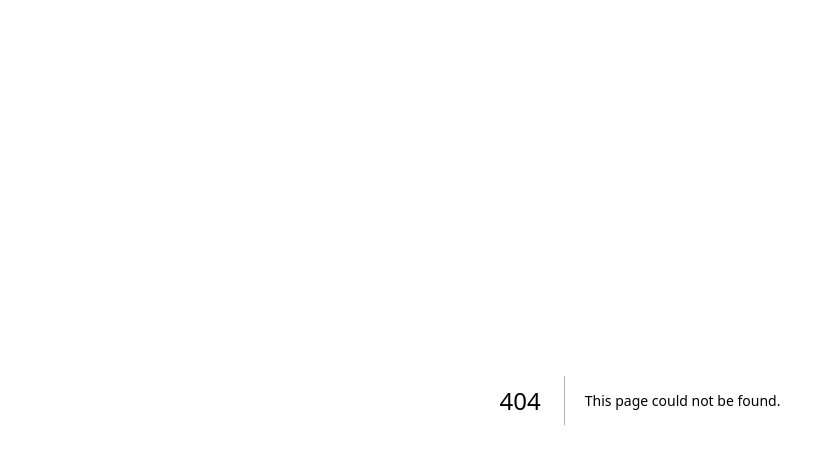
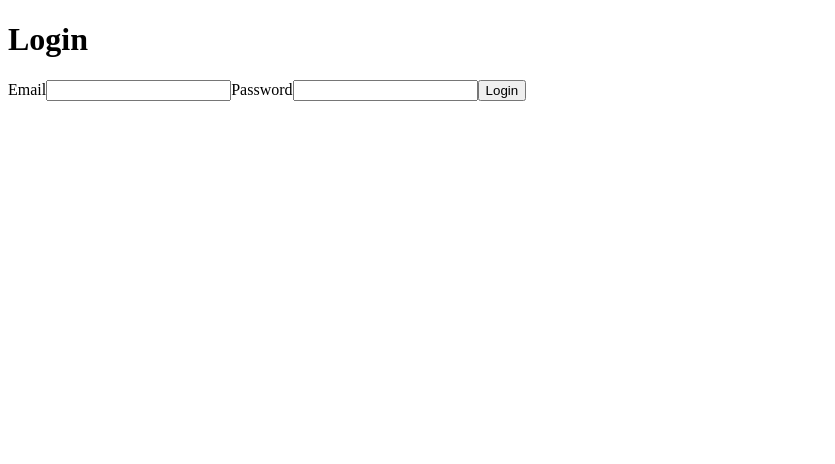
Before and after one commit to crewnew/cloud-services-backend, a Next.js app in the folder eshop/front-end/: page /login in a window 1280 px wide. Before the commit this address had no page. Shown: the top 464 px of the page, without its empty margins (0-835 px from the left). Built offline with nearby package versions, Linux system fonts and the light colour scheme.

Commit message:
firebase login that needs fixing

```diff
--- a/eshop/front-end/package.json
+++ b/eshop/front-end/package.json
@@ -12,6 +12,7 @@
     "@apollo/client": "^3.7.0-beta.8",
     "antd": "^5.4.6",
     "apollo-boost": "^0.4.9",
+    "firebase": "^9.21.0",
     "graphql": "^16.6.0",
     "next": "^13.3.1",
     "react-apollo": "^3.1.5",
--- a/eshop/front-end/src/pages/index.js
+++ b/eshop/front-end/src/pages/index.js
@@ -3,6 +3,8 @@ import { getProducts, getCart, addProductToCart, createNewCart } from '../fetch/
 import { useRouter } from 'next/router';
 import { List, Card, Skeleton, Layout, Menu, Badge, Button, Popover } from 'antd';
 import { ShoppingCartOutlined, UserOutlined } from '@ant-design/icons';
+import Link from 'next/link';
+
 
 const { Header, Footer } = Layout;
 
@@ -113,6 +115,10 @@ export default function Home() {
           <Menu.Item key="1">Home</Menu.Item>
           <Menu.Item key="2">Products</Menu.Item>
           <Menu.Item key="3">About</Menu.Item>
+          <Link href="/login">
+            <span>Login/Register</span>
+          </Link>
+
           <Menu.Item key="4" style={{ alignSelf: 'center' }}>
           </Menu.Item>
           <Menu.Item key="5" style={{ alignSelf: 'center', marginLeft: 'auto' }}>
--- /dev/null
+++ b/eshop/front-end/src/pages/login.js
@@ -0,0 +1,36 @@
+import { useRouter } from 'next/router';
+import { useState } from 'react';
+import app from 'firebaseConfig';
+import 'firebaseConfig'
+
+function LoginPage() {
+  const [email, setEmail] = useState('');
+  const [password, setPassword] = useState('');
+  const router = useRouter();
+
+  const handleLogin = async (e) => {
+    e.preventDefault();
+    try {
+      await app.auth().signInWithEmailAndPassword(email, password);
+      // User is now logged in
+      router.push('/');
+    } catch (error) {
+      console.error(error);
+    }
+  };
+
+  return (
+    <div>
+      <h1>Login</h1>
+      <form onSubmit={handleLogin}>
+        <label>Email</label>
+        <input type="email" value={email} onChange={(e) => setEmail(e.target.value)} />
+        <label>Password</label>
+        <input type="password" value={password} onChange={(e) => setPassword(e.target.value)} />
+        <button type="submit">Login</button>
+      </form>
+    </div>
+  );
+}
+
+export default LoginPage;
```
Also changed, not shown: 2 other files (tests, documents, lock files or other folders).
